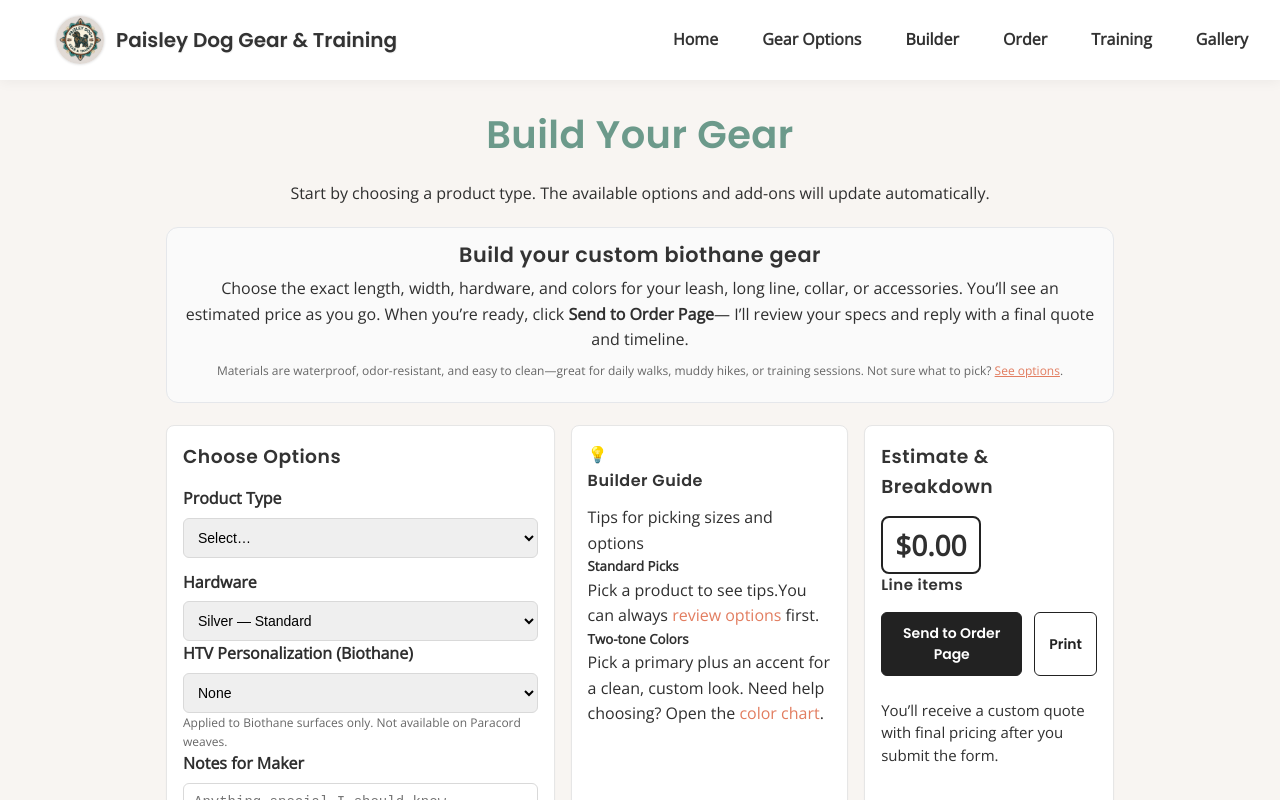
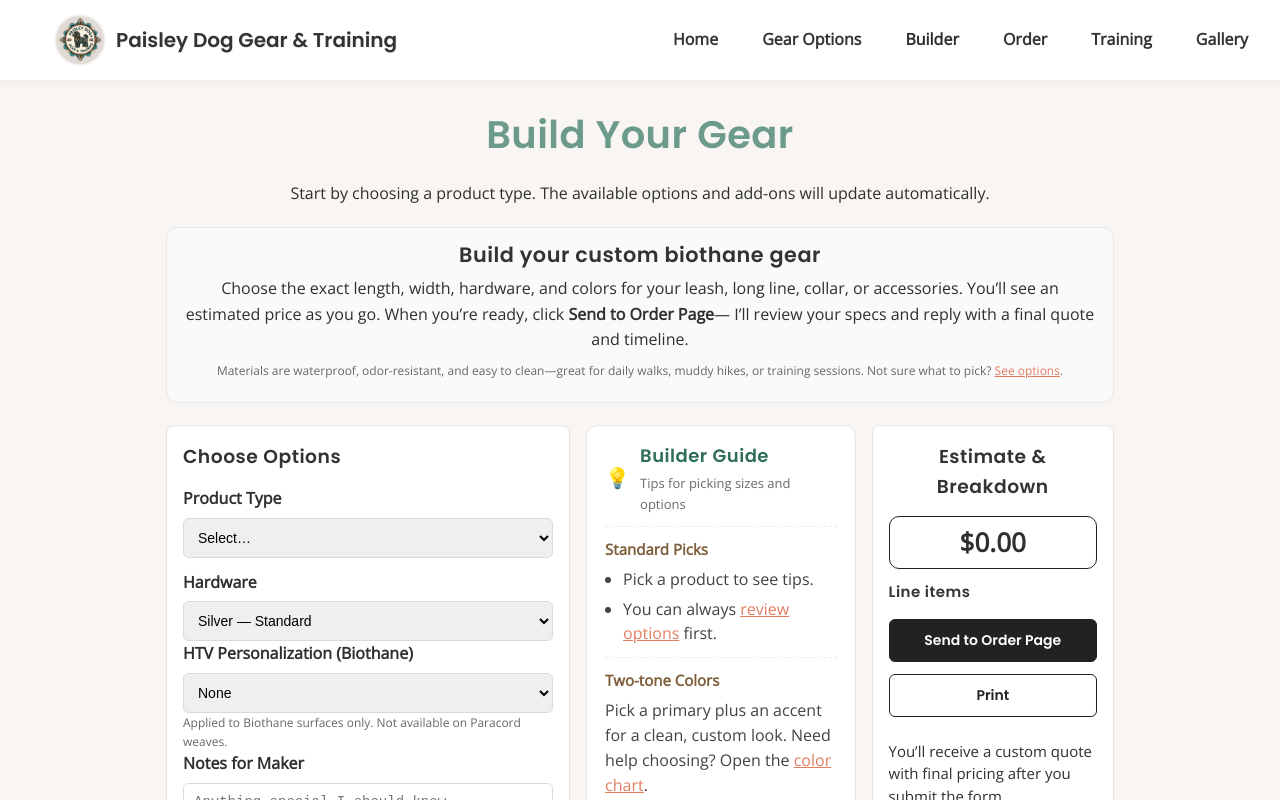
Before and after one commit to jpantano30/paisley-dog-gear, a React (Create React App) app: page /builder in a window 1280 px wide. Shown: the top 800 px of the page. Built offline with nearby package versions, Linux system fonts and the light colour scheme.

Commit message:
fixed builder guide

```diff
--- a/src/components/BuilderGuide.css
+++ b/src/components/BuilderGuide.css
@@ -1,6 +1,10 @@
 /* src/components/BuilderGuide.css */
+/* Card container */
+.guide-card {
+  /* position: sticky; */
+  top: 90px;
+  align-self: start;
 
-.guide-card {
   background: #fff;
   border: 1px solid #e6e6e6;
   border-radius: 12px;
@@ -8,60 +12,69 @@
   box-shadow: 0 1px 2px rgba(0,0,0,0.03);
 }
 
-.guide-head {
+/* Header */
+.guide-header {
   display: flex;
+  align-items: center;
   gap: 10px;
-  align-items: center;
+  margin-bottom: 8px;
+}
+.guide-bulb { font-size: 20px; line-height: 1; }
+.guide-title { margin: 0; font-size: 18px; color: #2f6d5c; }
+.guide-sub { color: #6b6b6b; font-size: 13px; margin-top: 2px; }
+
+/* Optional image */
+.guide-figure {
+  margin: 8px 0 12px;
+  text-align: center;
+}
+.guide-figure img{
+  display: block;
+  width: 100%;
+  height: auto;
+  max-height: none;
+  object-fit: contain;
+  border-radius: 10px;
+  border: 1px solid #eee;
+  box-shadow: 0 2px 10px rgba(0,0,0,.05);
+  background: #faf9f6;
 }
 
-.guide-emoji {
-  font-size: 22px;
+.guide-figure figcaption {
+  font-size: 12px;
+  color: #777;
+  margin-top: 6px;
 }
 
-.guide-title {
-  margin: 0;
-  color: #2b6a64; /* teal-ish */
+/* Sections */
+.guide-section {
+  margin-top: 12px;
+  padding-top: 10px;
+  border-top: 1px dashed #ececec;
 }
-
-.guide-sub {
-  color: #6b6b6b;
-  font-size: 0.95rem;
+.guide-section h5 {
+  margin: 0 0 6px;
+  font-size: 15px;
+  color: #7e5e3b; /* your brown accent */
 }
-
-.guide-divider {
-  height: 1px;
-  background: #eee;
-  margin: 12px 0;
-}
-.guide-divider.subtle { opacity: .75; }
-
-.guide-list h4 {
-  margin: 4px 0 6px;
-  color: #7e5e3b; /* brown heading like your theme */
-}
-
-.guide-ul {
-  margin: 0;
-  padding-left: 1.2rem;
-}
-
-.guide-li {
-  margin: 6px 0;
-  color: #4a4a4a;
-  line-height: 1.5;
-}
-
-.guide-section h4 {
-  margin: 0 0 6px;
-  color: #7e5e3b;
-}
-
 .guide-section p {
   margin: 0;
-  color: #4a4a4a;
+  color: #424242;
   line-height: 1.55;
 }
 
+/* Lists */
+.guide-list {
+  margin: 0;
+  padding-left: 18px;   /* normal bullet indent */
+}
+.guide-list li {
+  margin: 0 0 6px 0;
+  line-height: 1.5;
+  color: #424242;
+}
+
+/* Links */
 .guide-section a {
   color: #e27d60;
   text-decoration: underline;
--- a/src/components/BuilderGuide.jsx
+++ b/src/components/BuilderGuide.jsx
@@ -1,144 +1,140 @@
 import React from "react";
 import { Link } from "react-router-dom";
+import "./BuilderGuide.css";
 
-/**
- * Optional media per product.
- * Put images in /public/assets/guide/ and point to them here.
- * If an entry is missing, the media block is simply hidden.
- */
+/** Images live in /public/assets/...  */
 const PRODUCT_MEDIA = {
   leash: {
-    src: "/assets/guide/leash.jpg",
+    src: "/assets/pinkblackleash_ocean.jpg",
     alt: "Custom biothane leash with swivel snap and loop handle",
-    credit: "Leash example"
+    credit: "Leash example",
   },
   longLine: {
-    src: "/assets/guide/longline.jpg",
+    src: "/assets/leashpicsNvids/longlinerolled.JPG",
     alt: "Long line example",
-    credit: "Long line example"
+    credit: "Long line example",
   },
   handsFreeSystem: {
-    src: "/assets/guide/handsfree.jpg",
-    alt: "Hands-free leash worn cross-body",
-    credit: "Hands-free system shown cross-body"
+    src: "/assets/handsfree-redandblack2.JPG",
+    alt: "Hands-free leash system - Standard",
+    credit: "Hands-free leash system - Standard",
   },
   trafficLead: {
-    src: "/assets/guide/traffic-handle.jpg",
+    src: "/assets/PurpleTrafficNCollar_ocean.jpg",
     alt: "Traffic handle / short lead",
-    credit: "Traffic handle example"
+    credit: "Traffic handle example",
   },
   leashExtender: {
-    src: "/assets/guide/extender.jpg",
+    src: "/assets/leashextender.jpg",
     alt: "Leash extender with snap and ring",
-    credit: "Leash extender example"
+    credit: "Leash extender example",
   },
   ballHolder: {
-    src: "/assets/guide/ball-holder.jpg",
+    src: "/assets/leashpicsNvids/ballholder3.JPG",
     alt: "Ball holder accessory",
-    credit: "Ball holder example"
+    credit: "Ball holder example",
   },
   collarBuckle: {
-    src: "/assets/guide/collar.jpg",
+    src: "/assets/collars_custom.JPG",
     alt: "Biothane collar with metal buckle",
-    credit: "Collar example"
+    credit: "Collar example",
   },
   safetyStrapBiothane: {
-    src: "/assets/guide/safety-strap-bio.jpg",
+    src: "/assets/saftystrapparacord.jpeg",
     alt: "Biothane safety strap",
-    credit: "Safety strap (Biothane)"
+    credit: "Safety strap (Biothane)",
   },
   safetyStrapParacord: {
-    src: "/assets/guide/safety-strap-para.jpg",
+    src: "/assets/saftystrapparacord.jpeg",
     alt: "Paracord safety strap",
-    credit: "Safety strap (Paracord weave)"
-  }
+    credit: "Safety strap (Paracord weave)",
+  },
 };
 
 const StandardList = ({ productType }) => {
-  // Defaults for most leash/line builds
-  const base = [
-    <>Width: <strong>5/8″</strong></>,
-    <>Snap: <strong>Swivel snap</strong></>,
-    <>Grip: <strong>Loop handle</strong></>,
-    <>Hardware: <strong>Silver</strong></>,
-    <>Two-tone: <strong>Off</strong></>
-  ];
-
-  if (productType === "longLine") return <ul className="guide-bullets">{base}</ul>;
-  if (productType === "leash") return <ul className="guide-bullets">{base}</ul>;
+  if (productType === "longLine" || productType === "leash") {
+    return (
+      <ul className="guide-list">
+        <li>Width: <strong>5/8″</strong></li>
+        <li>Snap: <strong>Swivel snap</strong></li>
+        <li>Grip: <strong>Loop handle</strong></li>
+        <li>Hardware: <strong>Silver</strong></li>
+        <li>Two-tone: <strong>Off</strong></li>
+      </ul>
+    );
+  }
 
   if (productType === "handsFreeSystem") {
     return (
-      <ul className="guide-bullets">
-        <>Width: <strong>5/8″</strong></>
-        <>Traffic handle: <strong>Included</strong></>
-        <>Adjusters: <strong>Sliding O/D-rings</strong></>
-        <>Carry: <strong>Handheld / cross-body / waist</strong></>
-        <>Two-tone: <strong>Optional</strong></>
+      <ul className="guide-list">
+        <li>Width: <strong>5/8″</strong></li>
+        <li>Traffic handle: <strong>Included</strong></li>
+        <li>Adjusters: <strong>Sliding O/D-rings</strong></li>
+        <li>Carry: <strong>Handheld / cross-body / waist</strong></li>
+        <li>Two-tone: <strong>Optional</strong></li>
       </ul>
     );
   }
 
   if (productType === "trafficLead") {
     return (
-      <ul className="guide-bullets">
-        <>Typical length: <strong>8–12″</strong></>
-        <>Width: <strong>5/8″</strong></>
-        <>Snap: <strong>Swivel or carabiner</strong></>
-        <>Hardware: <strong>Silver</strong></>
-        <>Two-tone: <strong>Optional</strong></>
+      <ul className="guide-list">
+        <li>Typical length: <strong>8–12″</strong></li>
+        <li>Width: <strong>5/8″</strong></li>
+        <li>Snap: <strong>Swivel or carabiner</strong></li>
+        <li>Hardware: <strong>Silver</strong></li>
+        <li>Two-tone: <strong>Optional</strong></li>
       </ul>
     );
   }
 
   if (productType === "leashExtender") {
     return (
-      <ul className="guide-bullets">
-        <>Ends: <strong>Snap + O-ring</strong></>
-        <>Use: <strong>Extend leash / quick hands-free</strong></>
-        <>Typical length: <strong>6–18″</strong></>
-        <>Two-tone: <strong>Optional</strong></>
+      <ul className="guide-list">
+        <li>Ends: <strong>Snap + O-ring</strong></li>
+        <li>Use: <strong>Extend leash / quick hands-free</strong></li>
+        <li>Typical length: <strong>6–18″</strong></li>
+        <li>Two-tone: <strong>Optional</strong></li>
       </ul>
     );
   }
 
   if (productType?.startsWith("safetyStrap")) {
     return (
-      <ul className="guide-bullets">
-        <>Purpose: <strong>Backup from collar to harness</strong></>
-        <>Ends: <strong>Two snaps</strong></>
-        <>Typical length: <strong>3–8″</strong></>
-        <>Material: <strong>{productType === "safetyStrapParacord" ? "Paracord weave" : "Biothane"}</strong></>
+      <ul className="guide-list">
+        <li>Purpose: <strong>Backup from collar to harness</strong></li>
+        <li>Ends: <strong>Two snaps</strong></li>
+        <li>Typical length: <strong>3–8″</strong></li>
+        <li>Material: <strong>{productType === "safetyStrapParacord" ? "Paracord weave" : "Biothane"}</strong></li>
       </ul>
     );
   }
 
   if (productType === "ballHolder") {
     return (
-      <ul className="guide-bullets">
-        <>Fits: <strong>Standard ChuckIt ball</strong></>
-        <>Attach: <strong>D-ring + carabiner</strong></>
-        <>Width: <strong>5/8″</strong></>
-        <>Two-tone: <strong>Optional</strong></>
+      <ul className="guide-list">
+        <li>Fits: <strong>Standard ChuckIt ball</strong></li>
+        <li>Attach: <strong>D-ring + carabiner</strong></li>
+        <li>Width: <strong>5/8″</strong></li>
+        <li>Two-tone: <strong>Optional</strong></li>
       </ul>
     );
   }
 
   if (productType === "collarBuckle") {
     return (
-      <ul className="guide-bullets">
-        <>Buckle: <strong>Metal double-bar</strong> (black or silver)</>
-        <>Widths: <strong>5/8″</strong> or <strong>1″</strong></>
-        <>Options: <strong>Two-tone</strong>, <strong>HTV name/phone</strong></>
+      <ul className="guide-list">
+        <li>Buckle: <strong>Metal double-bar</strong> (black or silver)</li>
+        <li>Widths: <strong>5/8″</strong> or <strong>1″</strong></li>
+        <li>Options: <strong>Two-tone</strong>, <strong>HTV name/phone</strong></li>
       </ul>
     );
   }
 
-  // Fallback if no product chosen
   return (
-    <ul className="guide-bullets">
-      <>Pick a product to see tips.</>
-      <>You can always <Link to="/options">review options</Link> first.</>
+    <ul className="guide-list">
+      <li>Pick a product to see tips.</li>
+      <li>You can always <Link to="/options">review options</Link> first.</li>
     </ul>
   );
 };
@@ -148,67 +144,65 @@ export default function BuilderGuide({ form }) {
   const media = PRODUCT_MEDIA[type];
 
   return (
-    <aside aria-label="Builder Help">
+    <aside className="guide-card" aria-label="Builder Guide">
       <div className="guide-header">
-        <span className="guide-dot" aria-hidden>💡</span>
+        <span className="guide-bulb" aria-hidden>💡</span>
         <div>
           <h4 className="guide-title">Builder Guide</h4>
           <div className="guide-sub">Tips for picking sizes and options</div>
         </div>
       </div>
 
-      {/* Media (optional) */}
       {media && (
-        <figure className="guide-media">
+        <figure className="guide-figure">
           <img src={media.src} alt={media.alt} />
           <figcaption>{media.credit}</figcaption>
         </figure>
       )}
 
-      <div className="guide-section">
+      <section className="guide-section">
         <h5>Standard Picks</h5>
         <StandardList productType={type} />
-      </div>
+      </section>
 
-      {/* Contextual explanations that apply to leash/line items */}
       {(type === "leash" || type === "longLine") && (
         <>
-          <div className="guide-section">
+          <section className="guide-section">
             <h5>Hands-free Conversion</h5>
             <p>
               Converts a standard leash into a hands-free setup with clip points for handheld,
-              cross-body, or waist carry — easy to shorten on the fly. Recommended lengths:
+              cross-body, or waist carry—easy to shorten on the fly. Recommended lengths:
               <strong> 7–10 ft</strong>.
             </p>
-          </div>
+          </section>
 
-          <div className="guide-section">
+          <section className="guide-section">
             <h5>Built-in Traffic Handle</h5>
             <p>
               Adds a close-control handle near the snap for busy areas or crossings. Choose
               <strong> Biothane</strong> (flat) or a <strong>Paracord</strong> overlay for extra
               grip, then set the placement: <em>Base</em> (by the snap) or <em>12″/18″/24″</em> above.
             </p>
-          </div>
+          </section>
         </>
       )}
 
-      <div className="guide-section">
+      <section className="guide-section">
         <h5>Two-tone Colors</h5>
         <p>
           Pick a primary plus an accent for a clean, custom look. Need help choosing?
           Open the <a href="/colors" target="_blank" rel="noopener noreferrer">color chart</a>.
         </p>
-      </div>
+      </section>
 
       {(type === "leash" || type === "longLine" || type === "handsFreeSystem" || type === "leashExtender") && (
-        <div className="guide-section">
+        <section className="guide-section">
           <h5>Rings & Extras</h5>
           <p>
             Add O/D-rings for clip points, a floating O-ring for quick hands-free,
             or a stopper to hold a sliding ring in place.
           </p>
-        </div>
+        </section>
       )}
     </aside>
   );
--- a/src/pages/ProductBuilder.css
+++ b/src/pages/ProductBuilder.css
@@ -30,8 +30,9 @@
 /* 3 columns: options | estimate | guide */
 .builder-grid {
   display: grid;
-  grid-template-columns: 1.4fr 1fr 0.9fr;
+  grid-template-columns: 1.5fr 1fr 0.9fr;
   gap: 16px;
+  align-items: start;
 }
 
 @media (max-width: 1000px) {
@@ -49,6 +50,27 @@
 .card h3 {
   margin-top: 0;
 }
+.estimate-card h3 {
+  text-align: center;
+}
+
+.estimate-card{
+  position: sticky;
+  top: 90px;
+  align-self: start;
+}
+.estimate-card .price-badge{
+  display: block;
+  text-align: center;
+  margin: 6px 0 12px;
+  font-size: 26px;
+  border: 1px solid #222;   /* a bit lighter than 2px */
+  border-radius: 10px;
+}
+.estimate-card .cta-row{ flex-direction: column; }
+.estimate-card .cta-row button{ width: 100%; }
+.summary h4{ margin: 10px 0 6px; }
+.summary ul{ margin: 0 0 12px; padding-left: 18px; }
 
 .form-row {
   display: flex;
@@ -182,50 +204,6 @@ button.secondary {
 .locked-option .lock { margin-left: 6px; opacity: .9; font-size: .95rem; }
 .locked-option input[disabled] { accent-color: #6c9a8b; cursor: not-allowed; }
 
-/* NEW: Right-side sticky Builder Guide */
-.builder-guide {
-  position: sticky;
-  top: 90px;
-  align-self: start;
-  background: #ffffff;
-  border: 1px solid #e4ece9;
-  border-radius: 14px;
-  padding: 1rem 1rem .6rem;
-  box-shadow: 0 6px 18px rgba(0,0,0,.06);
-}
-
-.builder-guide .guide-header {
-  display: flex;
-  align-items: center;
-  gap: .6rem;
-  margin-bottom: .6rem;
-}
-.builder-guide .guide-dot { font-size: 1.2rem; }
-.builder-guide .guide-title { margin: 0; font-size: 1rem; color: #2f6d5c; }
-.builder-guide .guide-sub { font-size: .85rem; color: #777; }
-
-.builder-guide .guide-section {
-  border-top: 1px dashed #e6eee9;
-  padding-top: .65rem;
-  margin-top: .65rem;
-}
-.builder-guide h5 { margin: .25rem 0 .35rem; font-size: .95rem; color: #7e5e3b; }
-.builder-guide p { margin: 0 0 .35rem; font-size: .92rem; line-height: 1.45; color: #424242; }
-.builder-guide ul { margin: 0 0 .35rem 1.1rem; padding: 0; font-size: .92rem; color: #424242; }
-
-.guide-panel h4 {
-  margin: 6px 0 10px;
-  color: var(--accent-brown);
-  font-weight: 700;
-  font-size: 1.05rem;
-}
-
-.guide-panel ul {
-  margin: 0;
-  padding-left: 18px;
-  color: #555;
-  line-height: 1.55;
-}
 
 /* Guide media */
 .guide-media {
@@ -244,7 +222,6 @@ button.secondary {
   margin-top: 6px;
 }
 
-
 .guide-bullets {
   list-style: disc inside;
   margin: 0;
--- a/src/pages/ProductBuilder.js
+++ b/src/pages/ProductBuilder.js
@@ -1055,13 +1055,11 @@ export default function ProductBuilder() {
             </div>
           </div>
 
-          {/* RIGHT: Dynamic Builder Guide */}
-          <div className="card">
-            <BuilderGuide form={form} spec={spec} />
-          </div>
+          {/* MIDDLE: Dynamic Builder Guide */}
+          <BuilderGuide form={form} />
 
-          {/* RIGHT (below Guide): Estimate */}
-          <div className="card">
+          {/* RIGHT : Estimate */}
+          <div className="card estimate-card">
             <h3>Estimate & Breakdown</h3>
             <div className="summary">
               <div className="price-badge">${total.toFixed(2)}</div>
```
